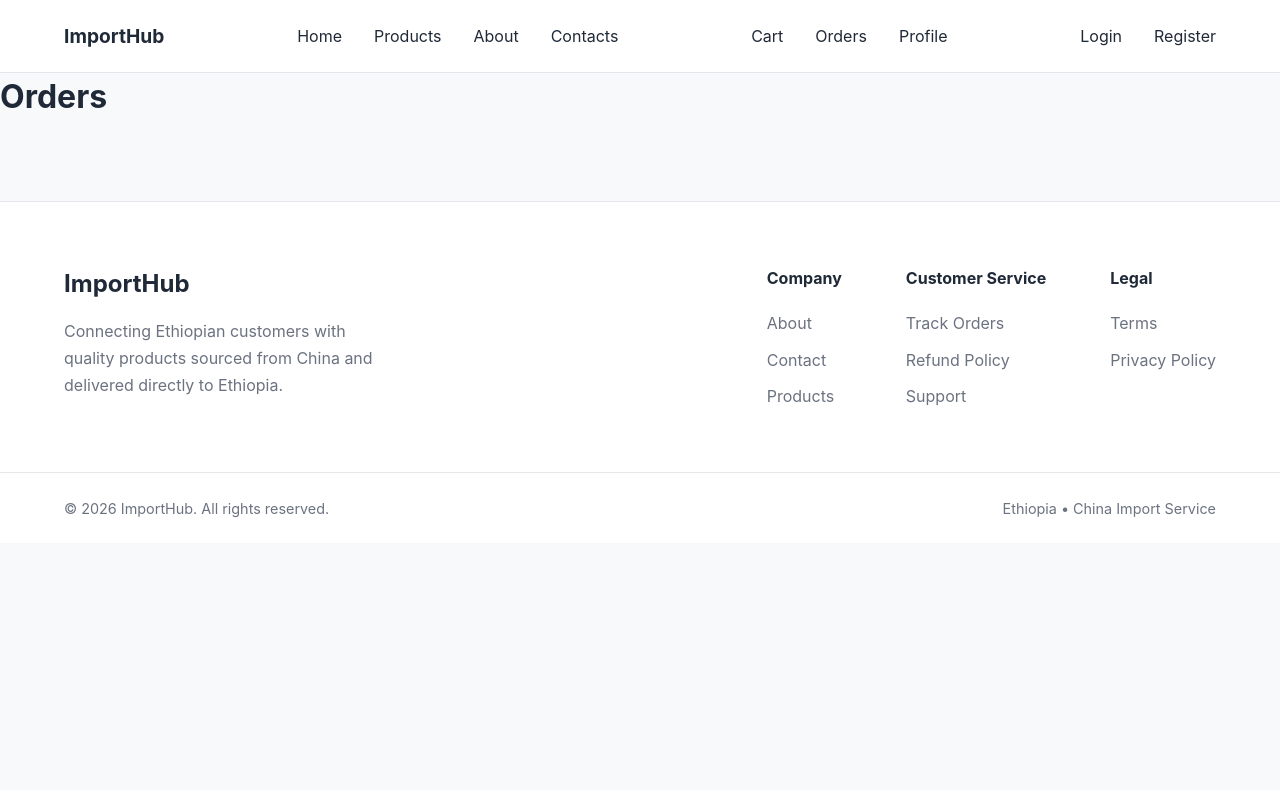
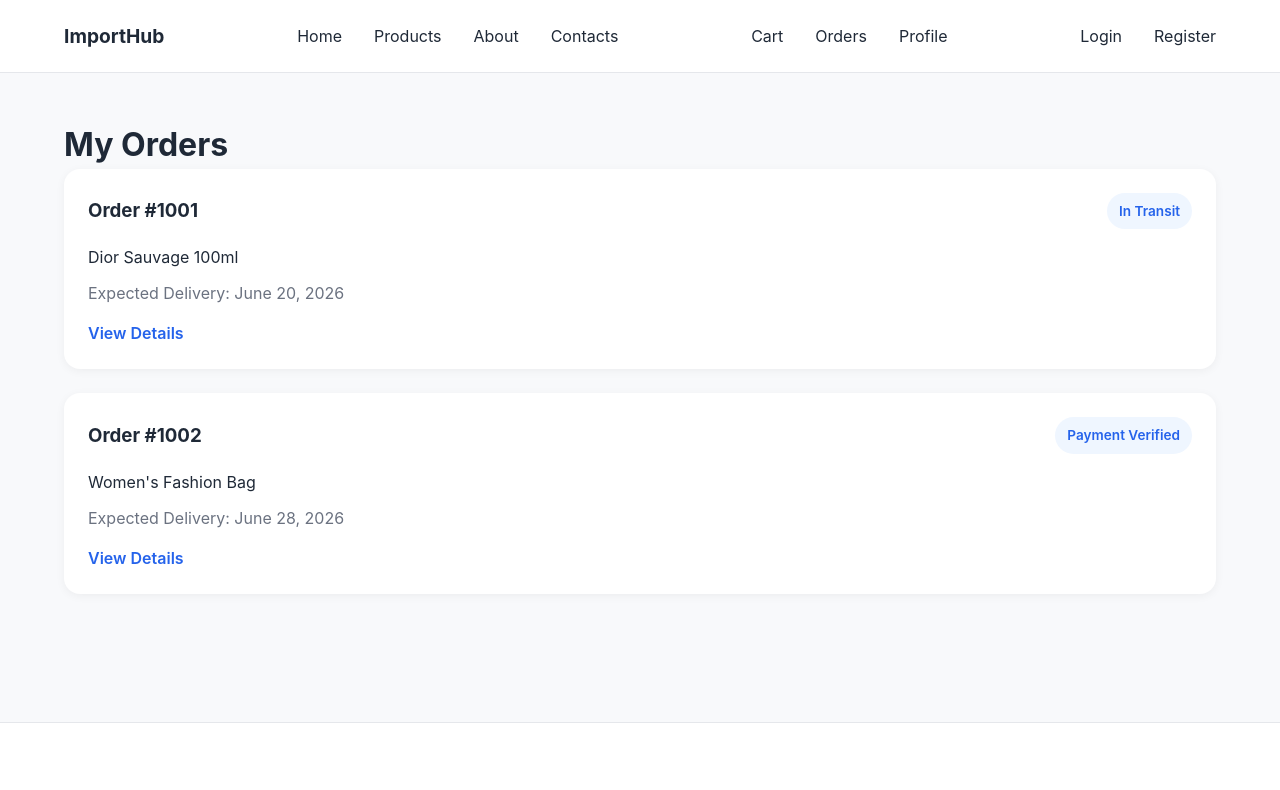
Before and after one commit to Prodaaron/e-commerce, a Next.js app in the folder import-platform/: page /orders in a window 1280 px wide. Shown: the top 790 px of the page. Built offline with nearby package versions, Linux system fonts and the light colour scheme.

Commit message:
order page and order {id] mock

```diff
--- a/import-platform/src/app/orders/page.tsx
+++ b/import-platform/src/app/orders/page.tsx
@@ -1,7 +1,57 @@
+import "@/styles/orders.css";
+import Link from "next/link";
+
 export default function OrdersPage() {
+  const orders = [
+    {
+      id: "1001",
+      productName: "Dior Sauvage 100ml",
+      status: "In Transit",
+      expectedDelivery: "June 20, 2026",
+    },
+    {
+      id: "1002",
+      productName: "Women's Fashion Bag",
+      status: "Payment Verified",
+      expectedDelivery: "June 28, 2026",
+    },
+  ];
+
   return (
-    <div>
-      <h1>Orders</h1>
+    <div className="container section">
+      <h1 className="page-title">My Orders</h1>
+
+      <div className="orders-list">
+        {orders.map((order) => (
+          <div
+            key={order.id}
+            className="order-card"
+          >
+            <div className="order-card-header">
+              <h3>Order #{order.id}</h3>
+
+              <span className="order-status">
+                {order.status}
+              </span>
+            </div>
+
+            <p className="order-product">
+              {order.productName}
+            </p>
+
+            <p className="order-delivery">
+              Expected Delivery: {order.expectedDelivery}
+            </p>
+
+            <Link
+              href={`/orders/${order.id}`}
+              className="order-link"
+            >
+              View Details
+            </Link>
+          </div>
+        ))}
+      </div>
     </div>
   );
 }
--- /dev/null
+++ b/import-platform/src/styles/orders.css
@@ -0,0 +1,102 @@
+.orders-list {
+  display: flex;
+  flex-direction: column;
+  gap: 1.5rem;
+}
+
+.order-card {
+  background: white;
+
+  padding: 1.5rem;
+
+  border-radius: 16px;
+
+  box-shadow:
+    0 2px 10px rgba(0, 0, 0, 0.05);
+}
+
+.order-card-header {
+  display: flex;
+
+  justify-content: space-between;
+
+  align-items: center;
+
+  margin-bottom: 1rem;
+}
+
+.order-status {
+  background: #eff6ff;
+
+  color: var(--primary);
+
+  padding: 0.5rem 0.75rem;
+
+  border-radius: 999px;
+
+  font-size: 0.85rem;
+
+  font-weight: 600;
+}
+
+.order-product {
+  margin-bottom: 0.75rem;
+}
+
+.order-delivery {
+  color: var(--muted);
+
+  margin-bottom: 1rem;
+}
+
+.order-link {
+  color: var(--primary);
+
+  font-weight: 600;
+}
+
+.order-timeline {
+  margin-top: 2rem;
+
+  display: flex;
+  flex-direction: column;
+  gap: 1rem;
+}
+
+.timeline-item {
+  display: flex;
+  align-items: center;
+  gap: 1rem;
+}
+
+.timeline-indicator {
+  width: 18px;
+  height: 18px;
+
+  border-radius: 50%;
+
+  background: #d1d5db;
+
+  flex-shrink: 0;
+}
+
+.timeline-indicator.completed {
+  background: #22c55e;
+}
+
+.timeline-indicator.active {
+  background: var(--primary);
+}
+
+.timeline-content {
+  padding: 0.75rem 1rem;
+
+  background: white;
+
+  border-radius: 12px;
+
+  width: 100%;
+
+  box-shadow:
+    0 2px 10px rgba(0,0,0,0.05);
+}
```
Also changed, not shown: import-platform/src/app/orders/[id]/page.tsx (added, +35 -0 lines), import-platform/src/components/orders/OrderTimeline.tsx (added, +51 -0 lines).
